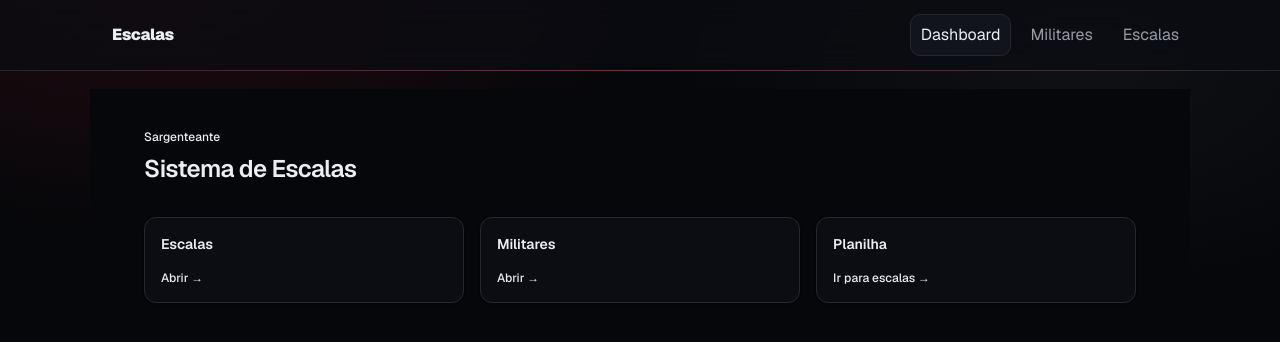
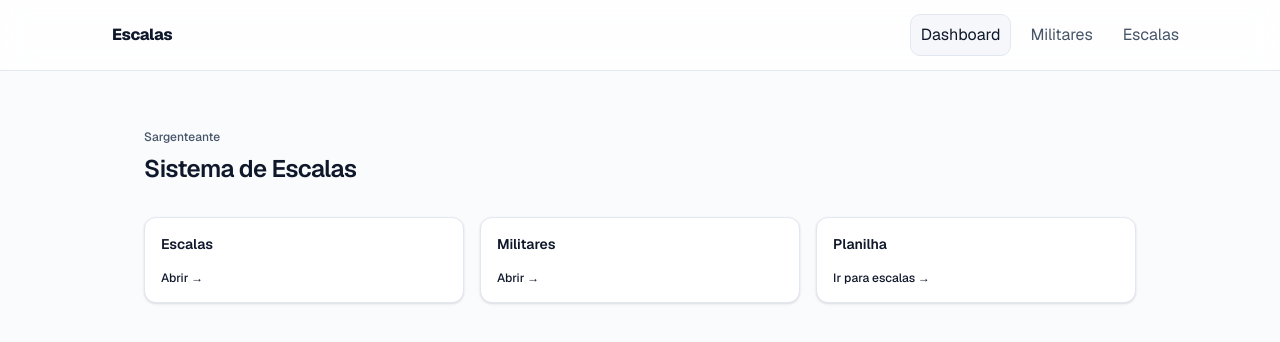
Before and after one commit to Niltinho77/sargenteante, a Next.js app: page / in a window 1280 px wide. Shown: the top 342 px of the page. Built offline with nearby package versions, Linux system fonts and the light colour scheme.

Commit message:
modifcando cor da planilha

```diff
--- a/src/app/globals.css
+++ b/src/app/globals.css
@@ -1,142 +1,126 @@
 @import "tailwindcss";
 
 /* =========================================================
-   DARK ROCK N ROLL (RGB triplet)
-   - Preto profundo + vermelho sangue (acentos)
-   - Glass no topnav + sombras fortes
-   - SEM auto light/dark: fica dark sempre
+   DESIGN TOKENS (RGB triplet)
+   Look: SaaS moderno, CLARO, neutro + acento elegante
+   - Sem dark automático (sem prefers-color-scheme)
+   - Se quiser dark depois, a gente ativa por classe (.dark)
    ========================================================= */
-:root{
+:root {
   /* Base */
-  --background: 6 7 10;              /* preto profundo */
-  --foreground: 236 238 241;         /* quase branco */
+  --background: 250 251 252;     /* quase branco, bem clean */
+  --foreground: 15 23 42;        /* slate-900 */
 
   /* Surfaces */
-  --card: 12 13 18;                  /* preto com leve azul/acinzentado */
-  --card-foreground: 236 238 241;
+  --card: 255 255 255;
+  --card-foreground: 15 23 42;
 
-  --muted: 18 20 28;                 /* superfície secundária */
-  --muted-foreground: 150 155 165;   /* cinza “metal” */
+  --muted: 245 247 250;          /* cinza bem leve */
+  --muted-foreground: 71 85 105; /* slate-600 */
 
-  --surface-2: 22 24 34;             /* hover */
+  --surface-2: 242 244 247;      /* hover suave */
 
   /* Borders */
-  --border: 36 38 48;                /* metal escuro */
+  --border: 226 232 240;         /* slate-200 */
 
-  /* Brand */
-  --primary: 225 29 72;              /* vermelho (rock) */
+  /* Brand (sem azul “forte”) */
+  --primary: 99 102 241;         /* indigo-500 (mais elegante) */
   --primary-foreground: 255 255 255;
 
-  /* Accent (detalhes) */
-  --accent: 251 113 133;             /* rose mais claro (hover/badges) */
-  --accent-foreground: 6 7 10;
+  /* Accent secundário (bem discreto) */
+  --accent: 16 185 129;          /* emerald-500 (moderno e leve) */
+  --accent-foreground: 255 255 255;
 
   /* Focus */
-  --ring: 244 63 94;                 /* rose-500 */
+  --ring: 99 102 241;
 
   /* Radius & Shadows */
   --radius: 14px;
   --radius-lg: 18px;
 
-  --shadow: 0 18px 50px rgb(0 0 0 / 0.55);
-  --shadow-lg: 0 30px 90px rgb(0 0 0 / 0.70);
+  --shadow: 0 10px 28px rgb(2 6 23 / 0.06);
+  --shadow-lg: 0 24px 60px rgb(2 6 23 / 0.10);
 }
 
 /* =========================================================
    BASE
    ========================================================= */
-@layer base{
-  html, body{ height: 100%; }
-
-  body{
-    /* textura rock: vinheta + glow vermelho discreto */
-    background:
-      radial-gradient(900px 420px at 12% 0%, rgb(var(--primary) / 0.10), transparent 55%),
-      radial-gradient(700px 380px at 85% 8%, rgb(255 255 255 / 0.04), transparent 60%),
-      radial-gradient(1200px 800px at 50% 100%, rgb(0 0 0 / 0.75), transparent 55%),
-      rgb(var(--background));
-    color: rgb(var(--foreground));
-    font-family: var(--font-geist-sans), system-ui, -apple-system, Segoe UI, Roboto, Arial, sans-serif;
+@layer base {
+  html,
+  body {
+    height: 100%;
   }
 
-  /* “metal” suave em tudo que é border padrão */
-  *{
-    border-color: rgb(var(--border));
+  body {
+    background-color: rgb(var(--background));
+    color: rgb(var(--foreground));
+    font-family: var(--font-geist-sans), system-ui, -apple-system, Segoe UI, Roboto, Arial,
+      sans-serif;
   }
 }
 
 /* =========================================================
    UTILITIES (tokens -> classes)
+   Mantém compatibilidade com o que você já usa no app
    ========================================================= */
-@layer utilities{
-  .bg-background{ background-color: rgb(var(--background)); }
-  .text-foreground{ color: rgb(var(--foreground)); }
+@layer utilities {
+  .bg-background { background-color: rgb(var(--background)); }
+  .text-foreground { color: rgb(var(--foreground)); }
 
-  .bg-card{ background-color: rgb(var(--card)); }
-  .text-card-foreground{ color: rgb(var(--card-foreground)); }
+  .bg-card { background-color: rgb(var(--card)); }
+  .text-card-foreground { color: rgb(var(--card-foreground)); }
 
-  .bg-muted{ background-color: rgb(var(--muted)); }
-  .text-muted-foreground{ color: rgb(var(--muted-foreground)); }
+  .bg-muted { background-color: rgb(var(--muted)); }
+  .text-muted { color: rgb(var(--muted-foreground)); }
 
-  .border-border{ border-color: rgb(var(--border)); }
+  .border-border { border-color: rgb(var(--border)); }
 
-  .bg-primary{ background-color: rgb(var(--primary)); }
-  .text-primary-foreground{ color: rgb(var(--primary-foreground)); }
+  .bg-primary { background-color: rgb(var(--primary)); }
+  .text-primary-foreground { color: rgb(var(--primary-foreground)); }
 
-  .bg-accent{ background-color: rgb(var(--accent)); }
-  .text-accent-foreground{ color: rgb(var(--accent-foreground)); }
+  .bg-accent { background-color: rgb(var(--accent)); }
+  .text-accent-foreground { color: rgb(var(--accent-foreground)); }
 
-  /* overlay mais “show” */
-  .modal-overlay{
-    background: linear-gradient(
-      to bottom,
-      rgb(0 0 0 / 0.55),
-      rgb(0 0 0 / 0.70)
-    );
-    backdrop-filter: blur(10px);
+  /* Overlay de modal: claro + blur (sem escurecer demais) */
+  .modal-overlay {
+    background: rgb(2 6 23 / 0.35);
+    backdrop-filter: blur(8px);
   }
 
-  /* borda hairline estilo metal */
-  .hairline{
-    border: 1px solid rgb(var(--border) / 0.9);
+  /* Hairline border */
+  .hairline {
+    border: 1px solid rgb(var(--border));
   }
 }
 
 /* =========================================================
-   LAYOUT HELPERS
+   HELPERS (layout)
    ========================================================= */
-.container-app{
+.container-app {
   width: min(1100px, calc(100% - 32px));
   margin: 0 auto;
 }
-.main{ padding: 18px 0 32px; }
+
+.main {
+  padding: 18px 0 32px;
+}
 
 /* =========================================================
-   COMPONENT HELPERS (premium dark)
+   COMPONENT HELPERS (opcional, mas útil)
    ========================================================= */
 
-/* Card com highlight vermelho discreto */
-.card{
+/* Card “premium” */
+.card {
   background: rgb(var(--card));
   color: rgb(var(--card-foreground));
   border: 1px solid rgb(var(--border));
   border-radius: var(--radius-lg);
   box-shadow: var(--shadow);
-  position: relative;
   overflow: hidden;
 }
-.card::before{
-  content: "";
-  position: absolute;
-  inset: 0;
-  pointer-events: none;
-  background:
-    radial-gradient(900px 220px at 18% 0%, rgb(var(--primary) / 0.12), transparent 55%),
-    radial-gradient(700px 240px at 82% 12%, rgb(255 255 255 / 0.05), transparent 60%);
-}
 
-/* Botões */
-.btn{
+/* Botões genéricos */
+.btn {
   display: inline-flex;
   align-items: center;
   justify-content: center;
@@ -147,131 +131,114 @@
 
   border: 1px solid rgb(var(--border));
   background: rgb(var(--card));
-  color: rgb(var(--foreground));
+  color: rgb(var(--card-foreground));
 
   cursor: pointer;
-  transition:
-    transform 120ms ease,
-    background 140ms ease,
-    border-color 140ms ease,
-    box-shadow 140ms ease,
-    opacity 120ms ease;
+  transition: background 140ms ease, box-shadow 140ms ease, transform 120ms ease,
+    border-color 140ms ease, opacity 120ms ease;
 }
-.btn:hover{
+
+.btn:hover {
   background: rgb(var(--surface-2));
-  box-shadow: 0 14px 30px rgb(0 0 0 / 0.45);
-  border-color: rgb(var(--border) / 0.85);
+  box-shadow: 0 8px 18px rgb(2 6 23 / 0.06);
 }
-.btn:active{ transform: translateY(1px); }
-.btn:focus-visible{
+
+.btn:active { transform: translateY(1px); }
+
+.btn:focus-visible {
   outline: none;
   border-color: rgb(var(--ring));
-  box-shadow: 0 0 0 4px rgb(var(--ring) / 0.22);
+  box-shadow: 0 0 0 4px rgb(var(--ring) / 0.18);
 }
 
-/* Primary rock: gradiente + glow vermelho */
-.btn-primary{
-  background: linear-gradient(
-    180deg,
-    rgb(var(--primary)),
-    rgb(var(--primary) / 0.82)
-  );
+/* Botão primário */
+.btn-primary {
+  background: rgb(var(--primary));
+  color: rgb(var(--primary-foreground));
   border-color: rgb(var(--primary) / 0.45);
-  color: rgb(var(--primary-foreground));
 }
-.btn-primary:hover{
-  box-shadow:
-    0 18px 40px rgb(var(--primary) / 0.18),
-    0 12px 30px rgb(0 0 0 / 0.55);
-  filter: brightness(1.04);
+
+.btn-primary:hover {
+  filter: brightness(1.03);
+  box-shadow: 0 12px 26px rgb(var(--primary) / 0.18);
 }
 
 /* Inputs */
-.input{
+.input {
   width: 100%;
   padding: 10px 12px;
   border-radius: 12px;
 
   border: 1px solid rgb(var(--border));
   background: rgb(var(--card));
-  color: rgb(var(--foreground));
+  color: rgb(var(--card-foreground));
 
   outline: none;
   transition: border-color 140ms ease, box-shadow 140ms ease, background 140ms ease;
 }
-.input:hover{ background: rgb(var(--surface-2)); }
-.input:focus{
+
+.input:hover { background: rgb(var(--surface-2)); }
+
+.input:focus {
   border-color: rgb(var(--ring));
-  box-shadow: 0 0 0 4px rgb(var(--ring) / 0.18);
+  box-shadow: 0 0 0 4px rgb(var(--ring) / 0.16);
 }
 
-/* TopNav glass dark */
-.topnav{
+/* TopNav (glass claro) */
+.topnav {
   position: sticky;
   top: 0;
   z-index: 50;
 
-  background: rgb(var(--card) / 0.72);
-  backdrop-filter: blur(16px);
+  background: rgb(var(--card) / 0.78);
+  backdrop-filter: blur(14px);
 
   border-bottom: 1px solid rgb(var(--border));
 }
-.topnav::after{
-  /* “linha” vermelha sutil em baixo (rock vibe) */
-  content: "";
-  position: absolute;
-  left: 0; right: 0; bottom: -1px;
-  height: 1px;
-  background: linear-gradient(
-    90deg,
-    transparent,
-    rgb(var(--primary) / 0.55),
-    transparent
-  );
-}
-.topnav-inner{
+
+.topnav-inner {
   display: flex;
   align-items: center;
   justify-content: space-between;
   gap: 16px;
+
   padding: 14px 0;
 }
-.brand{
+
+.brand {
   display: flex;
   align-items: center;
   gap: 10px;
-  font-weight: 900;
+
+  font-weight: 800;
   letter-spacing: -0.02em;
 }
 
-/* Links */
-.navlinks{
+/* Links da navegação */
+.navlinks {
   display: flex;
   align-items: center;
   gap: 8px;
   flex-wrap: wrap;
 }
-.navlink{
+
+.navlink {
   padding: 8px 10px;
   border-radius: 10px;
+
   color: rgb(var(--muted-foreground));
   border: 1px solid transparent;
+
   transition: background 140ms ease, color 140ms ease, border-color 140ms ease;
 }
-.navlink:hover{
+
+.navlink:hover {
   background: rgb(var(--muted));
   color: rgb(var(--foreground));
 }
-.navlink-active{
+
+.navlink-active {
   background: rgb(var(--muted));
   color: rgb(var(--foreground));
   border-color: rgb(var(--border));
 }
-
-/* Pequeno upgrade visual em tabelas */
-table thead{
-  color: rgb(var(--muted-foreground));
-}
-tbody tr:hover{
-  background: rgb(var(--muted) / 0.55);
-}
```
